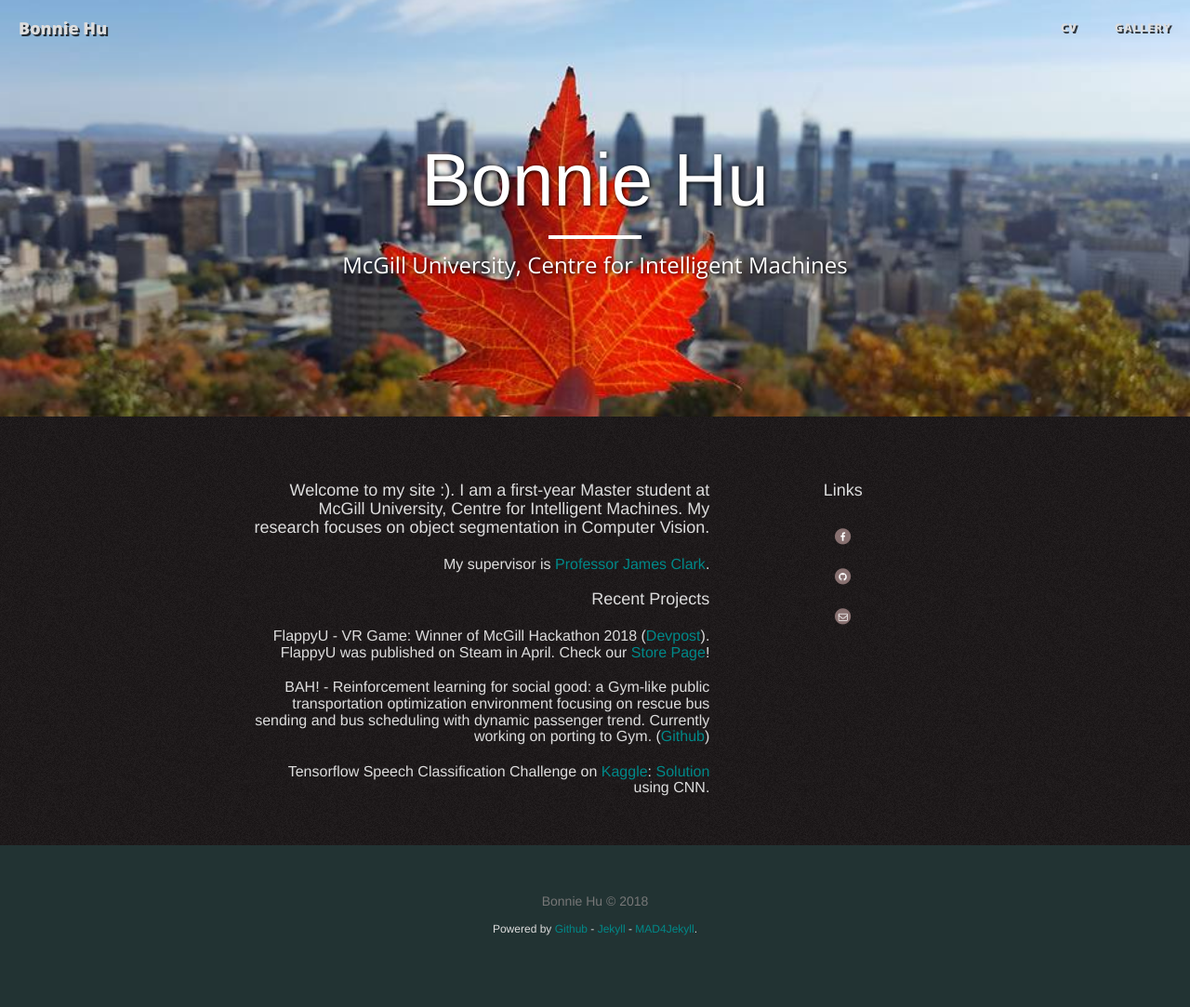
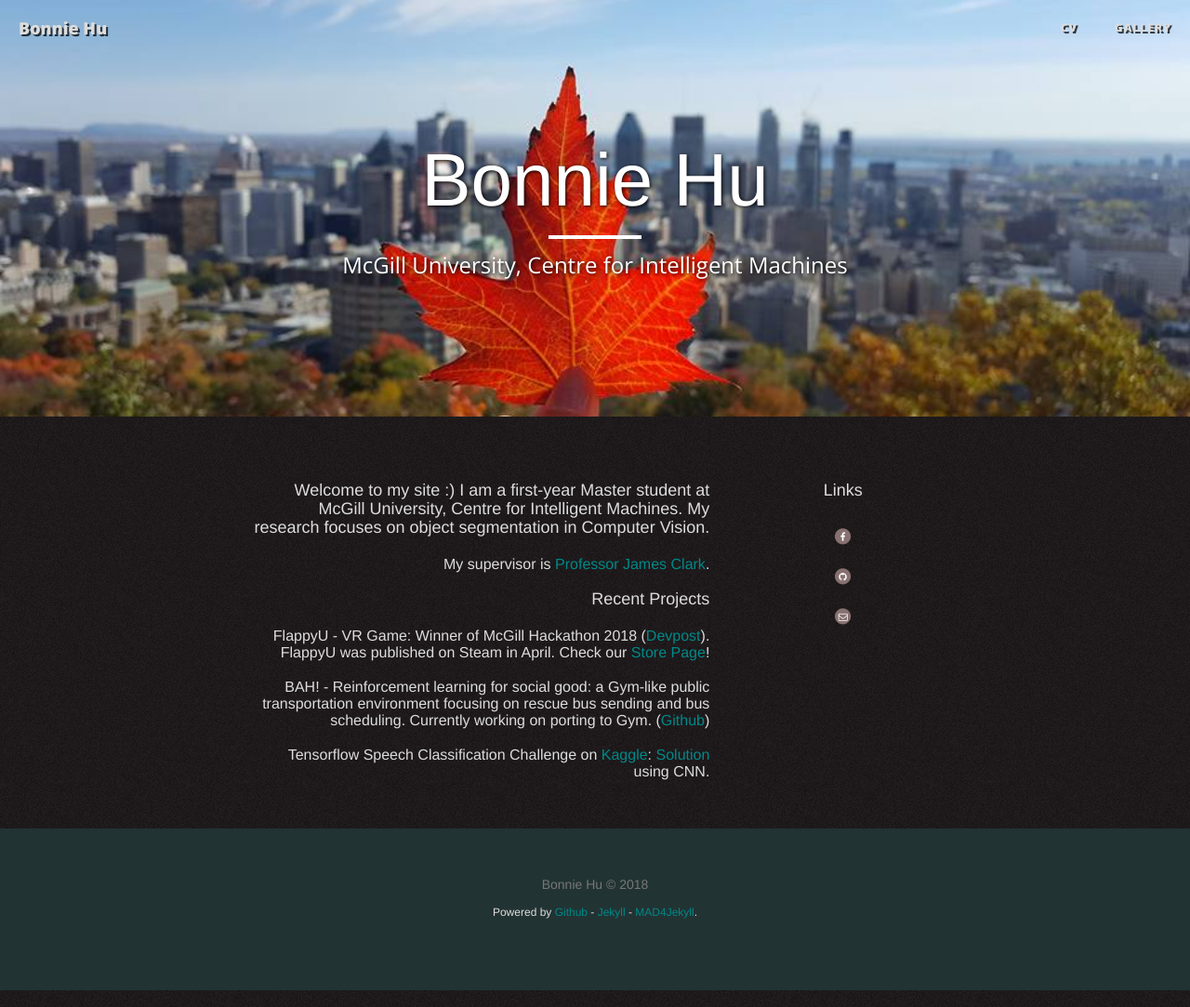
Before and after one commit to Bonnie970/Bonnie970.github.io, a Jekyll site: the page built from pages/index.html, in a window 1280 px wide and 1083 px high. Shown: the whole window at 93% size. Built offline with Jekyll 4.4.1, drawn with Linux system fonts in a browser that asks for light colours; nearby versions of some CDN libraries.

Commit message:
Update index.html

```diff
--- a/pages/index.html
+++ b/pages/index.html
@@ -51,7 +51,7 @@ permalink: ./index.html
 
         <div class="col-md-left-cntct">
 
-<h2>Welcome to my site :). I am a first-year Master student at McGill University, Centre for Intelligent Machines. My research focuses on object segmentation in Computer Vision.</h2>
+<h2>Welcome to my site :) I am a first-year Master student at McGill University, Centre for Intelligent Machines. My research focuses on object segmentation in Computer Vision.</h2>
 
 <h3>My supervisor is <a href="http://www.cim.mcgill.ca/~clark/">Professor James Clark</a>. </h3>
 
@@ -59,7 +59,7 @@ permalink: ./index.html
 <h2>Recent Projects</h2>
 	<h3> FlappyU - VR Game: Winner of McGill Hackathon 2018 (<a href="https://devpost.com/software/flappyu">Devpost</a>). FlappyU was published on Steam in April. Check our <a href="https://store.steampowered.com/app/822740/FlappyU_VR/">Store Page</a>!
 	</h3>
-	<h3> BAH! - Reinforcement learning for social good: a Gym-like public transportation optimization environment focusing on rescue bus sending and bus scheduling with dynamic passenger trend. Currently working on porting to Gym. (<a href="https://github.com/Bonnie970/BAH_AI_Transportation">Github</a>)
+	<h3> BAH! - Reinforcement learning for social good: a Gym-like public transportation environment focusing on rescue bus sending and bus scheduling. Currently working on porting to Gym. (<a href="https://github.com/Bonnie970/BAH_AI_Transportation">Github</a>)
 	</h3>
 	<h3>  Tensorflow Speech Classification Challenge on <a href="https://www.kaggle.com/c/tensorflow-speech-recognition-challenge"> Kaggle</a>: <a href="https://github.com/Bonnie970/TensorFlow_Spoken_Command_Classification">Solution</a> using CNN.
 		</h3>
```
